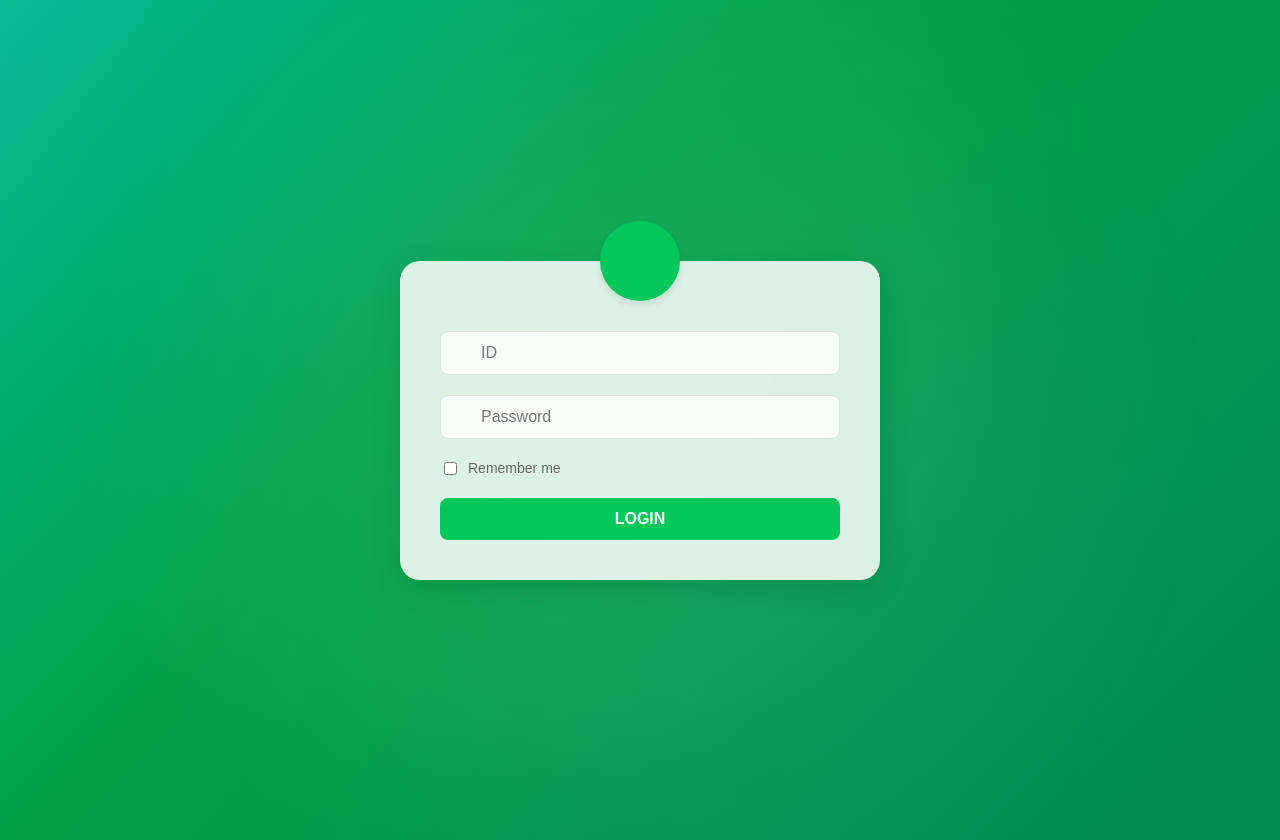
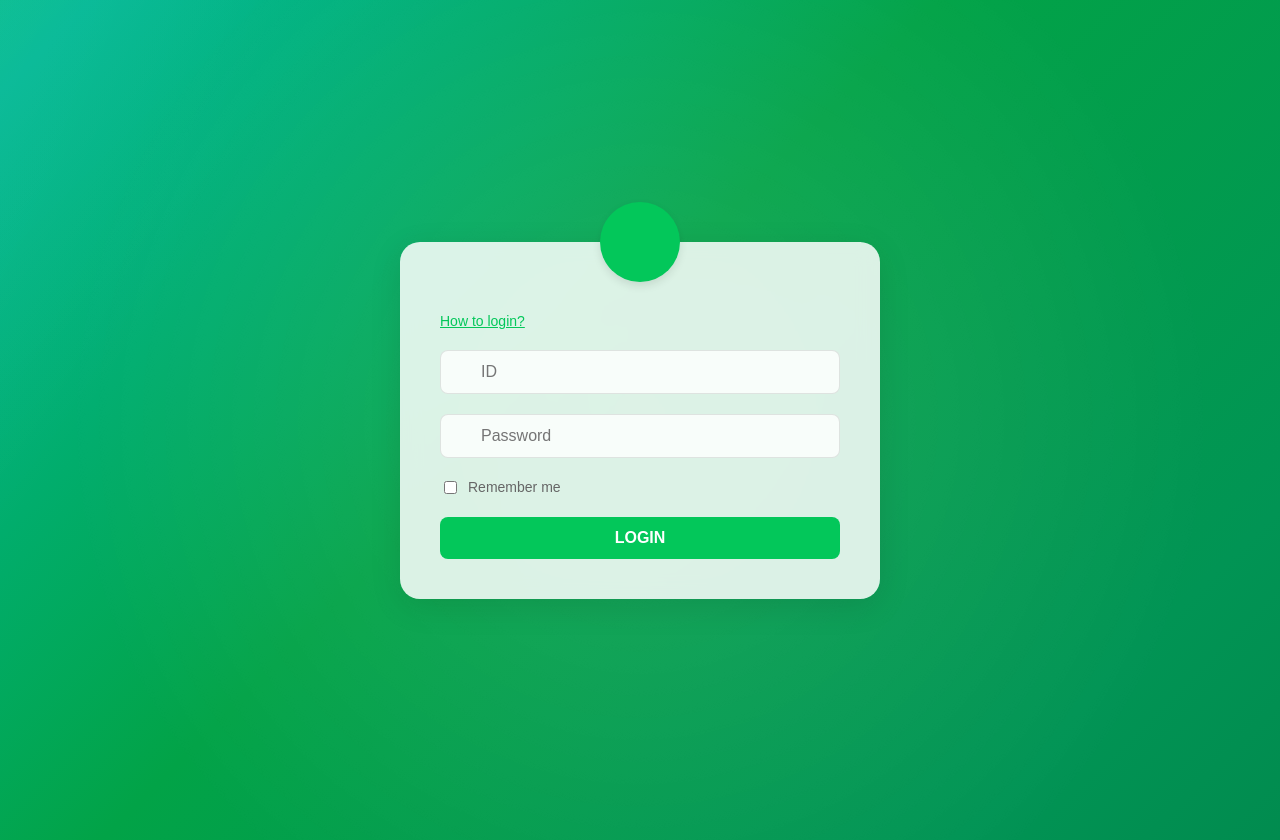
Before and after one commit to kimjeyoun/Naver-Shopping-Web, a Vue app: page /login in a window 1280 px wide. Built offline with nearby package versions, Linux system fonts and the light colour scheme; the HTML template or start-up script is replaced by a standard one.

Commit message:
feat: login tool tip 추가 #1

```diff
--- a/src/views/LoginPage.vue
+++ b/src/views/LoginPage.vue
@@ -5,6 +5,16 @@
         <i class="fas fa-user"></i>
       </div>
       <form class="login-form" @submit.prevent="handleLogin">
+        <div class="help-tooltip">
+          <span class="help-text">How to login?</span>
+          <div class="tooltip-content">
+            <p>이 사이트는 테스트용 로그인 시스템을 사용합니다.</p>
+            <p>• 아이디와 비밀번호는 자유롭게 입력 가능</p>
+            <p>• 회원정보는 저장되지 않음</p>
+            <p>• 일회용 로그인으로 사용</p>
+            <p>• 실제 사용자 확인을 위한 용도</p>
+          </div>
+        </div>
         <div class="form-group">
           <div class="input-with-icon">
             <i class="fas fa-user"></i>
@@ -298,4 +308,52 @@ export default {
   font-size: 14px;
   text-align: center;
 }
+
+.help-tooltip {
+  position: relative;
+  display: inline-block;
+  margin-bottom: 20px;
+  cursor: help;
+}
+
+.help-text {
+  color: #03c75a;
+  font-size: 14px;
+  text-decoration: underline;
+}
+
+.tooltip-content {
+  visibility: hidden;
+  position: absolute;
+  z-index: 1;
+  width: 250px;
+  background-color: white;
+  color: #333;
+  text-align: left;
+  padding: 12px;
+  border-radius: 6px;
+  box-shadow: 0 2px 8px rgba(0, 0, 0, 0.1);
+  bottom: 125%;
+  left: 50%;
+  transform: translateX(-50%);
+  opacity: 0;
+  transition: opacity 0.3s;
+}
+
+.help-tooltip:hover .tooltip-content {
+  visibility: visible;
+  opacity: 1;
+}
+
+.tooltip-content p {
+  margin: 8px 0;
+  font-size: 13px;
+  line-height: 1.4;
+}
+
+.tooltip-content p:first-child {
+  font-weight: bold;
+  color: #03c75a;
+  margin-bottom: 12px;
+}
 </style>
```
